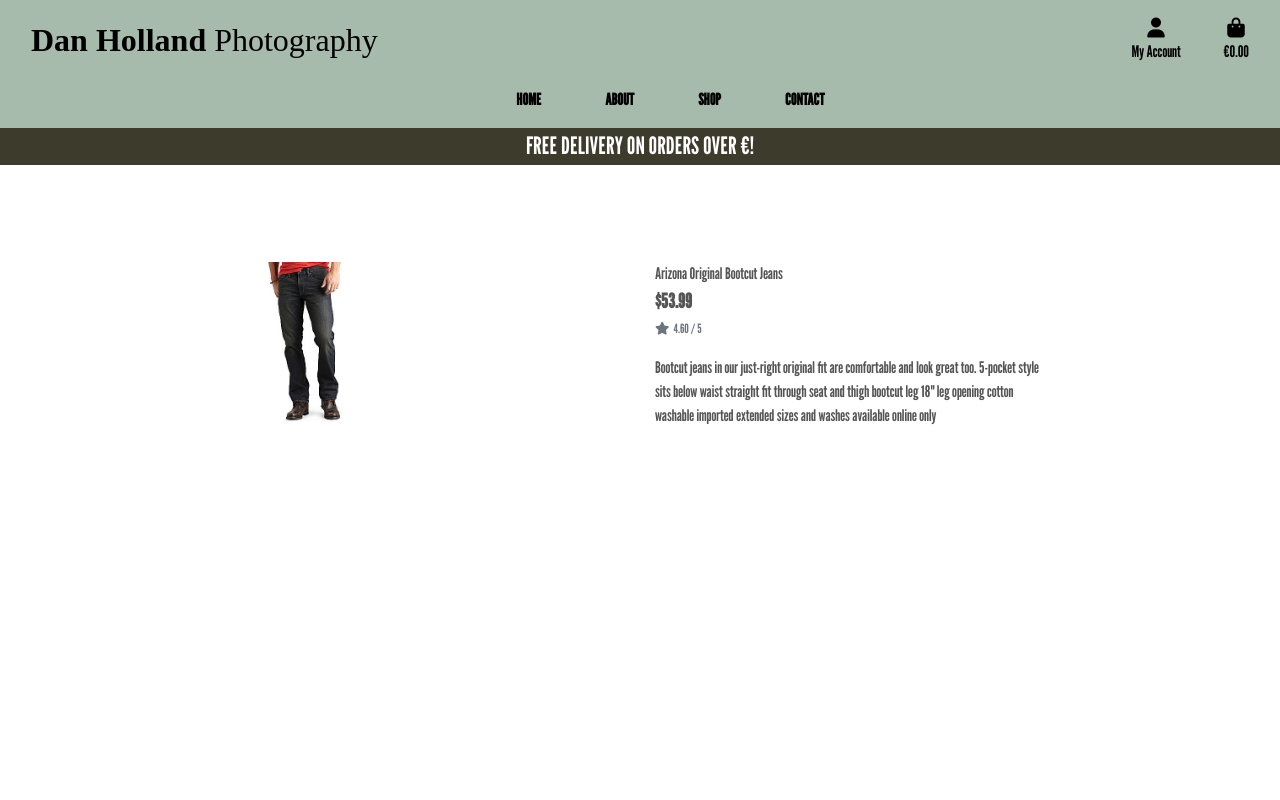
After one commit to MaggieWalsh/Dan_Holland_Photography, a Django app: page /products/1 in a window 1280 px wide. The commit adds this page. Run offline with Django 3.2, Linux system fonts and the light colour scheme; data comes from the database, SQL or seed files in the repository; some libraries are stand-ins or nearby versions; some web fonts are replaced.

Commit message:
Fix css styling issues and add product details view

```diff
--- a/home/templates/home/index.html
+++ b/home/templates/home/index.html
@@ -18,7 +18,8 @@
             </h1>
             <div class="my-5">
                 <h4>
-                    <a href="" class="shop-now-button btn btn-lg rounded-0 text-uppercase py-3">Shop Now</a>
+                    <a href="{% url 'products' %}" class="shop-now-button btn btn-lg rounded-0 text-uppercase py-3">Shop
+                        Now</a>
                 </h4>
             </div>
         </div>
--- /dev/null
+++ b/products/templates/products/product_detail.html
@@ -0,0 +1,43 @@
+{% extends "base.html" %}
+{% load static %}
+
+{% block page_header %}
+<div class="container header-container">
+    <div class="row">
+        <div class="col"></div>
+    </div>
+</div>
+{% endblock %}
+
+{% block content %}
+<div class="overlay"></div>
+<div class="container-fluid mt-5">
+    <div class="row">
+        <div class="col-12 col-md-6 col-lg-4 offset-lg-2">
+            <div class="image-container my-5">
+                {% if product.image %}
+                <a href="{{ product.image.url }}" target="_blank">
+                    <img class="card-img-top img-fluid" src="{{ product.image.url }}" alt="{{ product.name }}">
+                </a>
+                {% else %}
+                <a href="">
+                    <img class="card-img-top img-fluid" src="{{ MEDIA_URL }}noimage.png" alt="{{ product.name }}">
+                </a>
+                {% endif %}
+            </div>
+        </div>
+        <div class="col-12 col-md-6 col-lg-4">
+            <div class="product-details-container mb-5 mt-md-5">
+                <p class="mb-0">{{ product.name }}</p>
+                <p class="lead mb-0 text-left font-weight-bold">${{ product.price }}</p>
+                {% if product.rating %}
+                <small class="text-muted"><i class="fas fa-star mr-1"></i>{{ product.rating }} / 5</small>
+                {% else %}
+                <small class="text-muted">No Rating</small>
+                {% endif %}
+                <p class="mt-3">{{ product.description }}</p>
+            </div>
+        </div>
+    </div>
+</div>
+{% endblock %}
--- a/products/urls.py
+++ b/products/urls.py
@@ -2,5 +2,6 @@ from django.urls import path
 from . import views
 
 urlpatterns = [
-    path('', views.all_products, name='products')
+    path('', views.all_products, name='products'),
+    path('<product_id>', views.product_detail, name='product_detail'),
 ]
--- a/products/views.py
+++ b/products/views.py
@@ -1,4 +1,4 @@
-from django.shortcuts import render
+from django.shortcuts import render, get_object_or_404
 from .models import Product
 
 # Create your views here.
@@ -13,3 +13,15 @@ def all_products(request):
     }
 
     return render(request, 'products/products.html', context)
+
+
+def product_detail(request, product_id):
+    """ A view to show individual product details """
+
+    product = get_object_or_404(Product, pk=product_id)
+
+    context = {
+        'product': product,
+    }
+
+    return render(request, 'products/product_detail.html', context)
--- a/templates/base.html
+++ b/templates/base.html
@@ -50,7 +50,7 @@
         <div id="topnav" class="row pt-lg-2 d-none d-lg-flex bg-opaque">
             <div class="col-12 col-lg-4 my-auto py-1 py-lg-0 text-center text-lg-left">
                 <a href="{% url 'home' %}" class="nav-link main-logo-link">
-                    <h2 class="logo-font text-black my-0"><strong>Dan Holland</strong> Photography</h2>
+                    <h2 class="text-black my-0"><strong>Dan Holland</strong> Photography</h2>
                 </a>
             </div>
             <!-- Search bar -->
--- a/templates/includes/main-nav.html
+++ b/templates/includes/main-nav.html
@@ -27,8 +27,8 @@
         </li>
 
         <li class="nav-item dropdown">
-            <a class="logo-font font-weight-bold nav-link text-black mr-5" href="#" id="homeware-link"
-                data-toggle="dropdown" aria-haspopup="true" aria-expanded="false">
+            <a class="logo-font font-weight-bold nav-link text-black mr-5" href="{% url 'products' %}"
+                id="homeware-link" data-toggle="dropdown" aria-haspopup="true" aria-expanded="false">
                 Shop
             </a>
             <!-- <div class="dropdown-menu border-0 bg-opaque" aria-labelledby="homeware-link">
```
Also changed, not shown: products/templates/products/products.html (+5 -5 lines).
